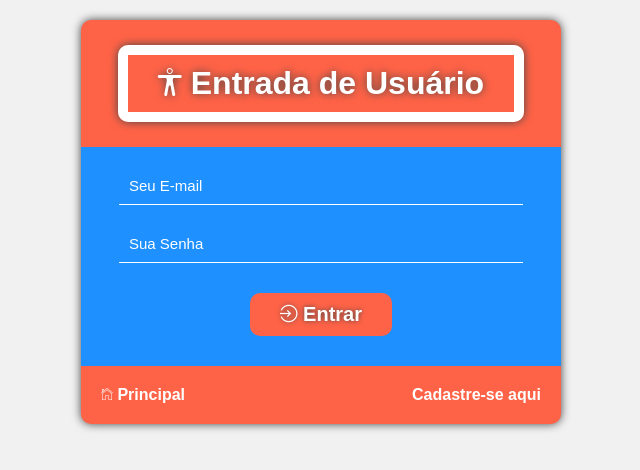
After one commit to avlisesolrac/jira, a PHP site: page /entrada_de_usuario.html in a window 1280 px wide. The commit adds this page. Shown: the top 470 px of the page, without its empty margins (319-959 px from the left). Run offline with PHP 8.4, Linux system fonts and the light colour scheme.

Commit message:
success: Desenvolver Login de Usuário no Banco MySQL com PHP - DEV-61
Precisei do auxilio do ChatGPT porque não encontrei o erro na lógica do if da senha que estava assim: $row=[u_pass] == $u_pass, tinha um sinal de igual depois da variável $row.

Fiz o inverso fazendo o mysqli_fetch_array ao invés de fazer primeiro o mysqli_query

Finalmente conseguir fazer sem inverter o mysqli_fetch_array

```diff
--- /dev/null
+++ b/DEV-61/entrada_de_usuario.html
@@ -0,0 +1,28 @@
+<!DOCTYPE html>
+<html lang="pt-BR">
+<head>
+	<meta charset="utf-8">
+	<meta name="viewport" content="width=device-width, initial-scale=1.0">
+	<title>Entrada de Usuário</title>
+	<link rel="stylesheet" type="text/css" href="estilo.css">
+</head>
+<body>
+	<main>
+		<form action="validar_usuario_no_banco.php" method="POST">
+			<header>
+				<h1 class="ion-ios-body-outline"> Entrada de Usuário</h1>
+			</header>
+
+			<main>
+				<input type="email" name="email" placeholder="Seu E-mail">
+				<input type="password" name="senha" placeholder="Sua Senha">
+				<button class="ion-log-in" name="autenticar"> Entrar</button>
+			</main>
+
+			<footer>
+				<a href="index.html" class="ion-ios-home-outline"> Principal</a><a href="cadastro_de_usuario.html">Cadastre-se aqui</a>
+			</footer>
+		</form>
+	</main>
+</body>
+</html>
--- a/DEV-61/estilo.css
+++ b/DEV-61/estilo.css
@@ -1,3 +1,5 @@
+@import 'http://code.ionicframework.com/ionicons/2.0.1/css/ionicons.min.css';
+
 *{
 margin: 0;
 padding: 0;
@@ -12,82 +14,100 @@ body{
 background-color: #f1f1f1;
 }
 
-main form h1,input[type="submit"],a{
-text-transform: uppercase;
+header#cabecalho_menu_principal{
+background-color: dodgerblue;
+box-shadow: 0 0 10px #444;
+}
+
+header#cabecalho_menu_principal nav ul{
+display: flex;
+justify-content: space-evenly;
+}
+
+header#cabecalho_menu_principal nav ul li a{
+display: block;
+padding: 10px 30px;
+font-size: 20px;
+font-weight: bold;
+}
+
+header#cabecalho_menu_principal nav ul li a:hover{
+background-color: #abd0f2;
+color: #444;
 }
 
 main form{
-background-color: dodgerblue;
-box-shadow: 0 0 10px #444;
+background-color: tomato;
 max-width: 480px;
 margin: 20px auto;
-text-align: center;
 box-shadow: 0 0 10px #444;
 border-radius: 10px;
-border: 2px solid #ccc;
 }
 
-main form h1{
+main form header{
+padding: 25px 0;
 text-align: center;
-margin: 20px 0;
+}
+
+main form header h1{
+display: inline-block;
 border: 10px solid;
-display: inline-block;
 padding: 10px 30px;
 box-shadow: 0 0 10px #444;
-text-shadow: 0 0 10px #444;
+text-shadow: 0 0 8px #444;
+border-radius: 10px;
+
 }
 
-main form input{
-display: inline-block;
-width: 90%;
-margin: 0 auto;
-box-sizing: content-box;
+main form main{
+background-color: dodgerblue;
+text-align: center;
+padding: 10px 0;
+}
+
+main form main input{
+width: 80%;
+margin: 10px 0;
 padding: 10px;
-color: #fff;
-margin: 10px 0;
-outline: none;
 background-color: dodgerblue;
 border: none;
+outline: none;
 border-bottom: 1px solid;
-text-align: center;
 font-size: 15px;
 }
 
-main form input::placeholder{
-color: #444;
-text-align: center;
-text-transform: uppercase;
-font-weight: bold;
+main form main input::placeholder{
+color: #fff;
 }
 
-main form input[type="submit"]{
-font-weight: bold;
+main form main button{
+background-color: tomato;
 font-size: 20px;
+padding: 10px 30px;
+margin: 20px 0;
 border: none;
 cursor: pointer;
-background-color: tomato;
-text-shadow: 0 0 10px #444;
-display: block;
-margin: 20px auto;
+border-radius: 10px;
+font-weight: bold;
+text-shadow: 0 0 5px #444;
 }
 
-main form input[type="submit"]:hover{
-border: none;
+main form main button:hover{
 box-shadow: 0 0 10px #444;
 }
 
 main form footer{
-padding-right: 10px;
 text-align: right;
+padding: 20px;
+font-weight: bold;
+position: relative;
 }
 
-main form footer a{
-display: inline-block;
-margin: 0 0 20px;
-font-size: 15px;
+main form footer a:first-child{
+position: absolute;
+left: 20px;
 }
 
 main form footer a:hover{
-color: #444;
-border-bottom: 1px solid #444;
+border-bottom: 1px solid;
 }
--- a/DEV-61/script_criar_tabela.sql
+++ /dev/null
@@ -1 +0,0 @@
-CREATE TABLE `dev61`.`usuarios` (`id_usuario` INT(10) NOT NULL AUTO_INCREMENT , `primeiro_nome` VARCHAR(255) NOT NULL , `sobrenome` VARCHAR(255) NOT NULL , `email` VARCHAR(255) NOT NULL , `senha` VARCHAR(255) NOT NULL , PRIMARY KEY (`id_usuario`)) ENGINE = InnoDB;
```
Also changed, not shown: DEV-61/cadastrar_conta_no_banco.php (deleted, +0 -19 lines), DEV-61/cadastrar_usuario_no_banco.php (added, +19 -0 lines), DEV-61/cadastro_de_usuario.html (added, +34 -0 lines), DEV-61/conectar_no_banco.php (added, +10 -0 lines), DEV-61/config_banco.php (deleted, +0 -10 lines), DEV-61/criar_conta.html (deleted, +0 -30 lines), DEV-61/entrar.php (deleted, +0 -25 lines), DEV-61/index.html (+9 -16 lines), DEV-61/validar_usuario_no_banco.php (added, +23 -0 lines), DEV-61/attempt1.gif (deleted), DEV-61/success.gif (added).
